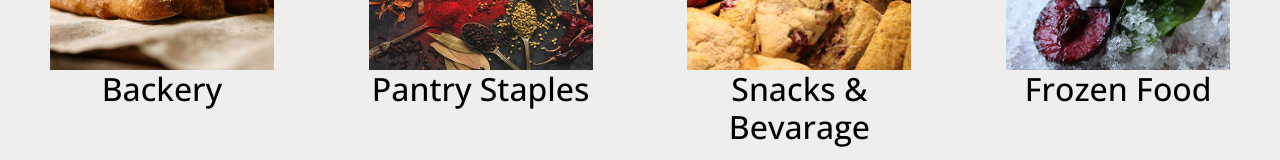
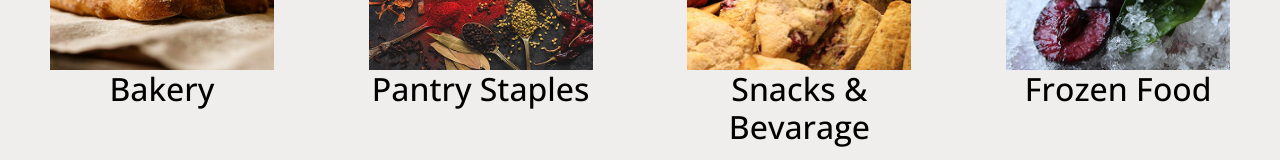
Before and after one commit to Thirukumaran25/grocerywebsite, a React (Vite) app: page /Categories in a window 1280 px wide. Shown: the part 732-892 px from the top of the page. Built offline with nearby package versions, Linux system fonts and the light colour scheme; a web font is replaced by a local one.

Commit message:
Update Categories.jsx

```diff
--- a/src/components/Categories.jsx
+++ b/src/components/Categories.jsx
@@ -43,7 +43,7 @@ function Categories() {
                <NavLink to="/Bakery" style={{textDecoration:"none",color:"black"}}><div className='catsubitem1'>
                     <img src={catimage5} alt="" />
                 </div>
-                <h2>Backery</h2></NavLink>
+                <h2>Bakery</h2></NavLink>
             </div>
             <div className='catsubitem'>
                <NavLink to="/Pantry" style={{textDecoration:"none",color:"black"}}><div className='catsubitem1'>
```
